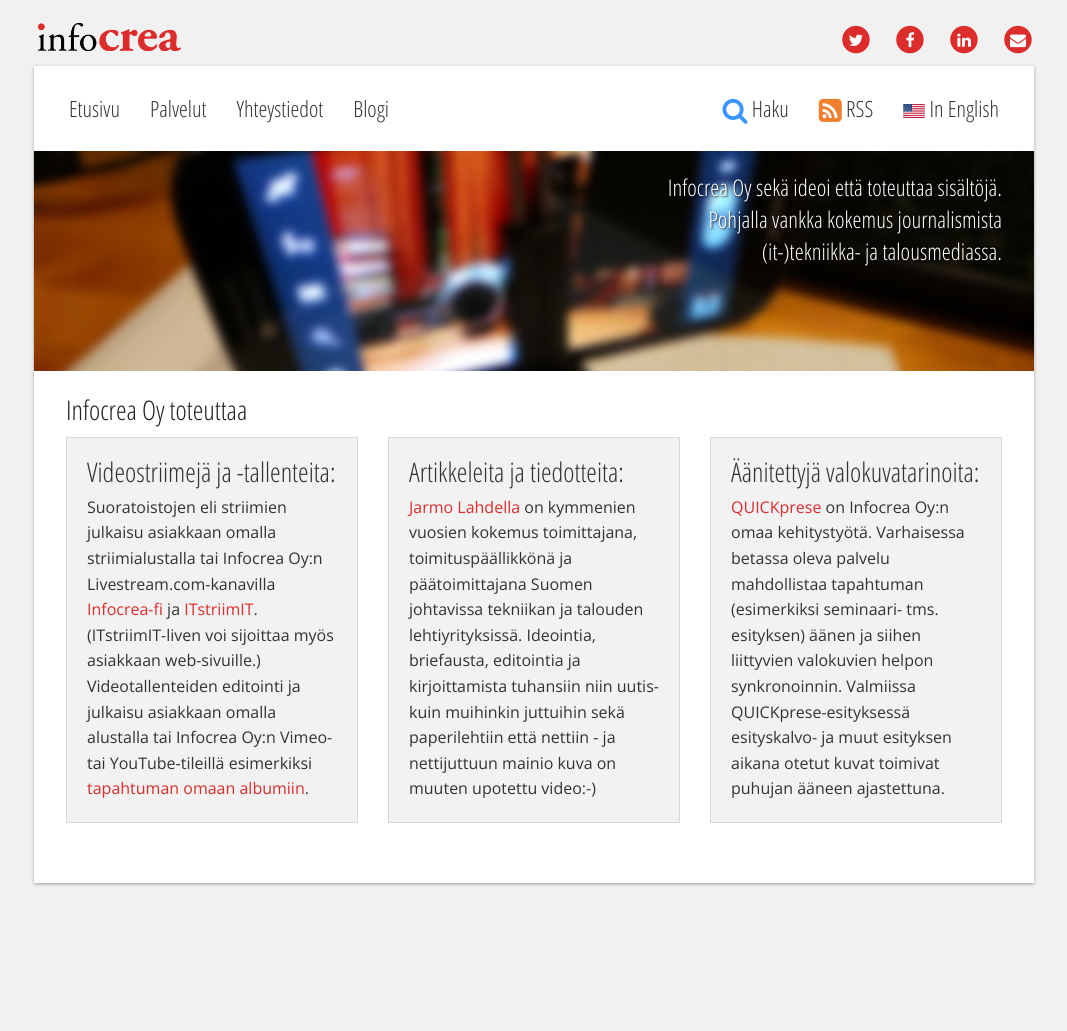
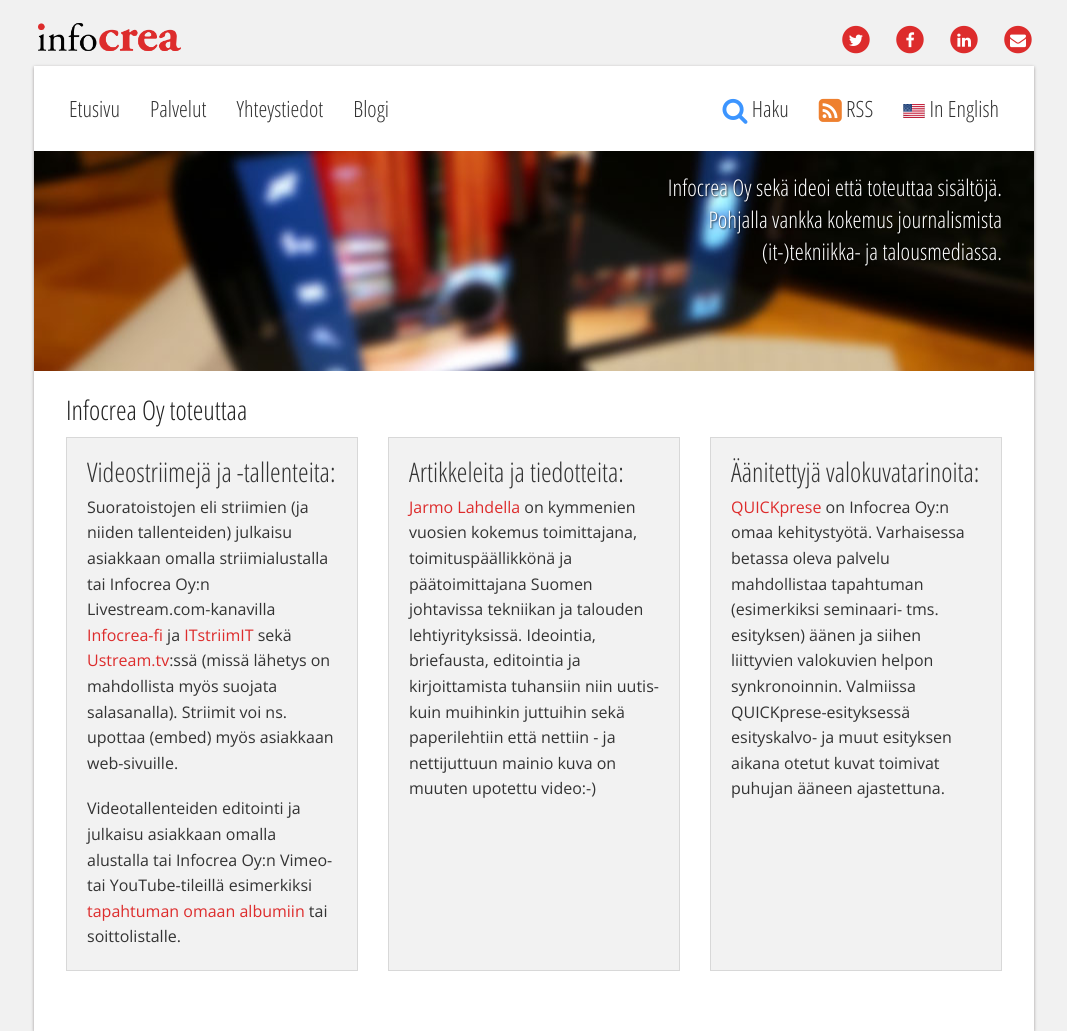
Before and after one commit to Pyppe/infocrea.fi, a Jekyll site: the page built from index.html, in a window 1280 px wide. Shown: the whole page, without its empty margins (106-1173 px from the left). Built offline with Jekyll 4.4.1, drawn with Linux system fonts in a browser that asks for light colours; nearby versions of some CDN libraries; before the commit the page ends 900 px from its top, so only the background shows below that.

Commit message:
Index.html:n päivitys

```diff
--- a/index.html
+++ b/index.html
@@ -21,11 +21,11 @@
     <div class="columns large-4 example">
       <div class="panel" data-equalizer-watch>
         <h3>Videostriimejä ja -tallenteita:</h3>
-        <p>Suoratoistojen eli striimien julkaisu asiakkaan omalla striimialustalla tai Infocrea Oy:n
-        Livestream.com-kanavilla <a href="https://new.livestream.com/Infocrea-fi">Infocrea-fi</a> ja <a href=https://new.livestream.com/ITstriimIT>ITstriimIT</a>. (ITstriimIT-liven voi sijoittaa myös asiakkaan web-sivuille.)<br>
+        <p>Suoratoistojen eli striimien (ja niiden tallenteiden) julkaisu asiakkaan omalla striimialustalla tai Infocrea Oy:n
+        Livestream.com-kanavilla <a href="https://new.livestream.com/Infocrea-fi">Infocrea-fi</a> ja <a href=https://new.livestream.com/ITstriimIT>ITstriimIT</a> sekä <a href="http://www.ustream.tv/user/fi-stream">Ustream.tv</a>:ssä (missä lähetys on mahdollista myös suojata salasanalla). Striimit voi ns. upottaa (embed) myös asiakkaan web-sivuille.<p>
           Videotallenteiden editointi ja julkaisu asiakkaan omalla alustalla tai Infocrea Oy:n
           Vimeo- tai YouTube-tileillä esimerkiksi
-          <a href="https://vimeo.com/album/2442084/sort:preset/format:detail">tapahtuman omaan albumiin</a>.
+          <a href="https://vimeo.com/album/2442084/sort:preset/format:detail">tapahtuman omaan albumiin</a> tai soittolistalle.
         </p>
       </div>
     </div>
```
